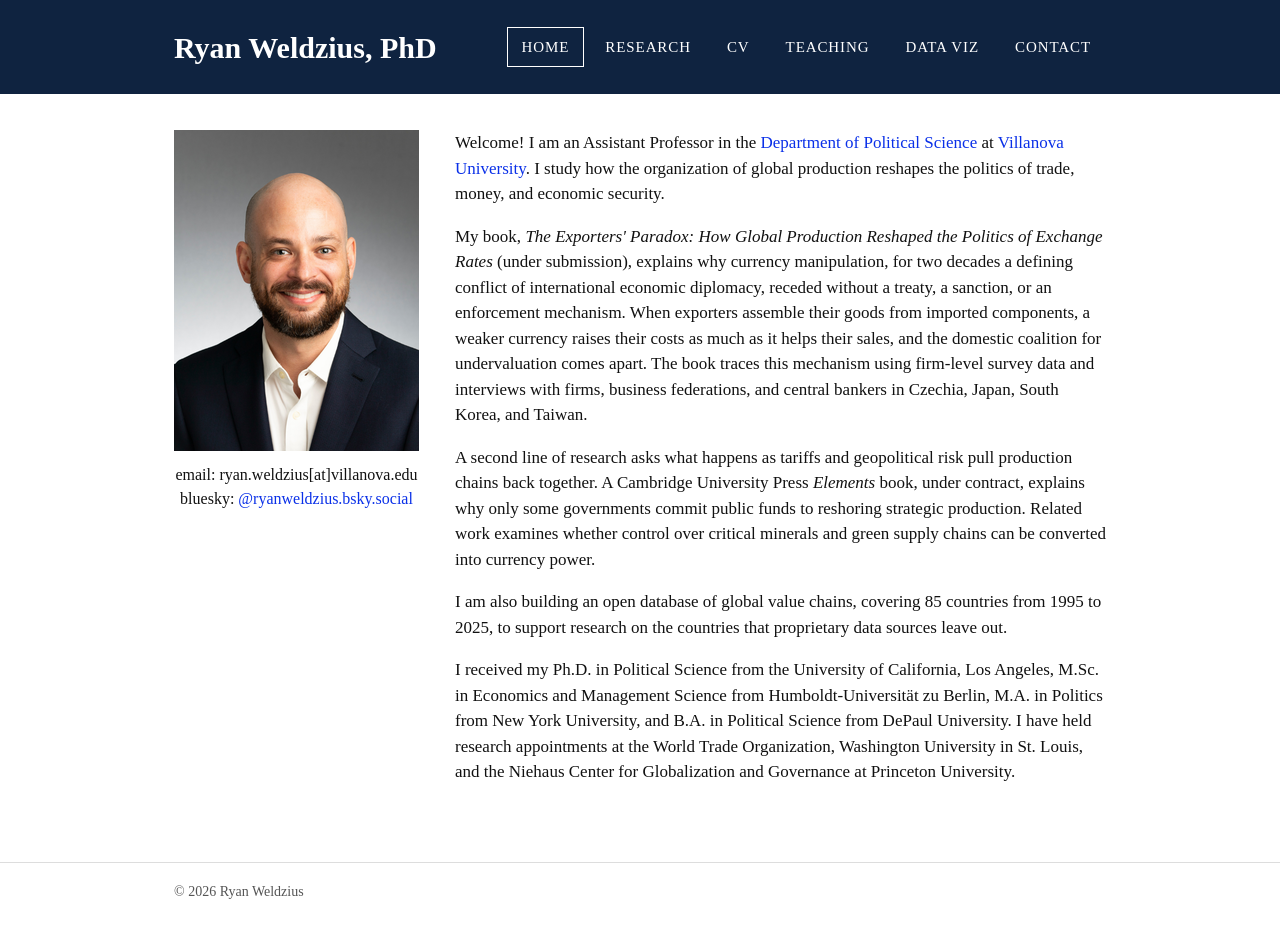
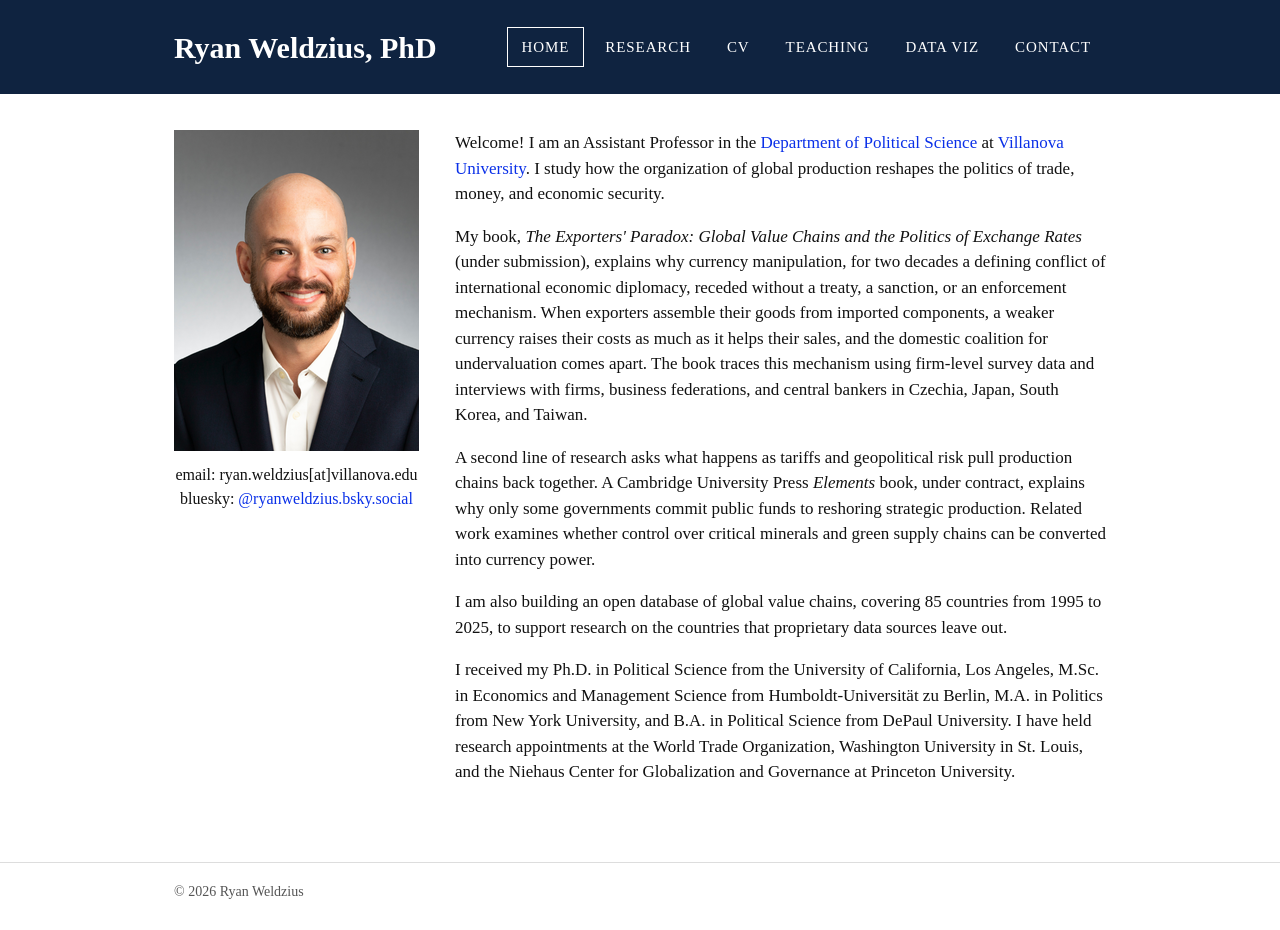
Before and after one commit to rweldzius/rweldzius.github.io, a Jekyll site: the page built from index.html, in a window 1280 px wide. Built offline with Jekyll 4.4.1, drawn with Linux system fonts in a browser that asks for light colours.

Commit message:
Update book subtitle: Global Value Chains and the Politics of Exchange Rates
Co-Authored-By: Claude Opus 5 <noreply@anthropic.com>

```diff
--- a/_data/research/books.yml
+++ b/_data/research/books.yml
@@ -19,7 +19,7 @@
 #
 # *italics* and **bold** work in any field.
 
-- title: "The Exporters' Paradox: How Global Production Reshaped the Politics of Exchange Rates"
+- title: "The Exporters' Paradox: Global Value Chains and the Politics of Exchange Rates"
   note: under submission
   abstract: >
     As the most important price in a domestic economy, the exchange rate is an essential
--- a/index.html
+++ b/index.html
@@ -14,7 +14,7 @@ title: Home
   <div class="bio-text">
     <p>Welcome! I am an Assistant Professor in the <a href="https://www1.villanova.edu/university/liberal-arts-sciences/programs/political-science.html" target="_blank" rel="noopener">Department of Political Science</a> at <a href="https://www1.villanova.edu/university.html" target="_blank" rel="noopener">Villanova University</a>. I study how the organization of global production reshapes the politics of trade, money, and economic security.</p>
 
-    <p>My book, <em>The Exporters' Paradox: How Global Production Reshaped the Politics of Exchange Rates</em> (under submission), explains why currency manipulation, for two decades a defining conflict of international economic diplomacy, receded without a treaty, a sanction, or an enforcement mechanism. When exporters assemble their goods from imported components, a weaker currency raises their costs as much as it helps their sales, and the domestic coalition for undervaluation comes apart. The book traces this mechanism using firm-level survey data and interviews with firms, business federations, and central bankers in Czechia, Japan, South Korea, and Taiwan.</p>
+    <p>My book, <em>The Exporters' Paradox: Global Value Chains and the Politics of Exchange Rates</em> (under submission), explains why currency manipulation, for two decades a defining conflict of international economic diplomacy, receded without a treaty, a sanction, or an enforcement mechanism. When exporters assemble their goods from imported components, a weaker currency raises their costs as much as it helps their sales, and the domestic coalition for undervaluation comes apart. The book traces this mechanism using firm-level survey data and interviews with firms, business federations, and central bankers in Czechia, Japan, South Korea, and Taiwan.</p>
 
     <p>A second line of research asks what happens as tariffs and geopolitical risk pull production chains back together. A Cambridge University Press <em>Elements</em> book, under contract, explains why only some governments commit public funds to reshoring strategic production. Related work examines whether control over critical minerals and green supply chains can be converted into currency power.</p>
 
```
